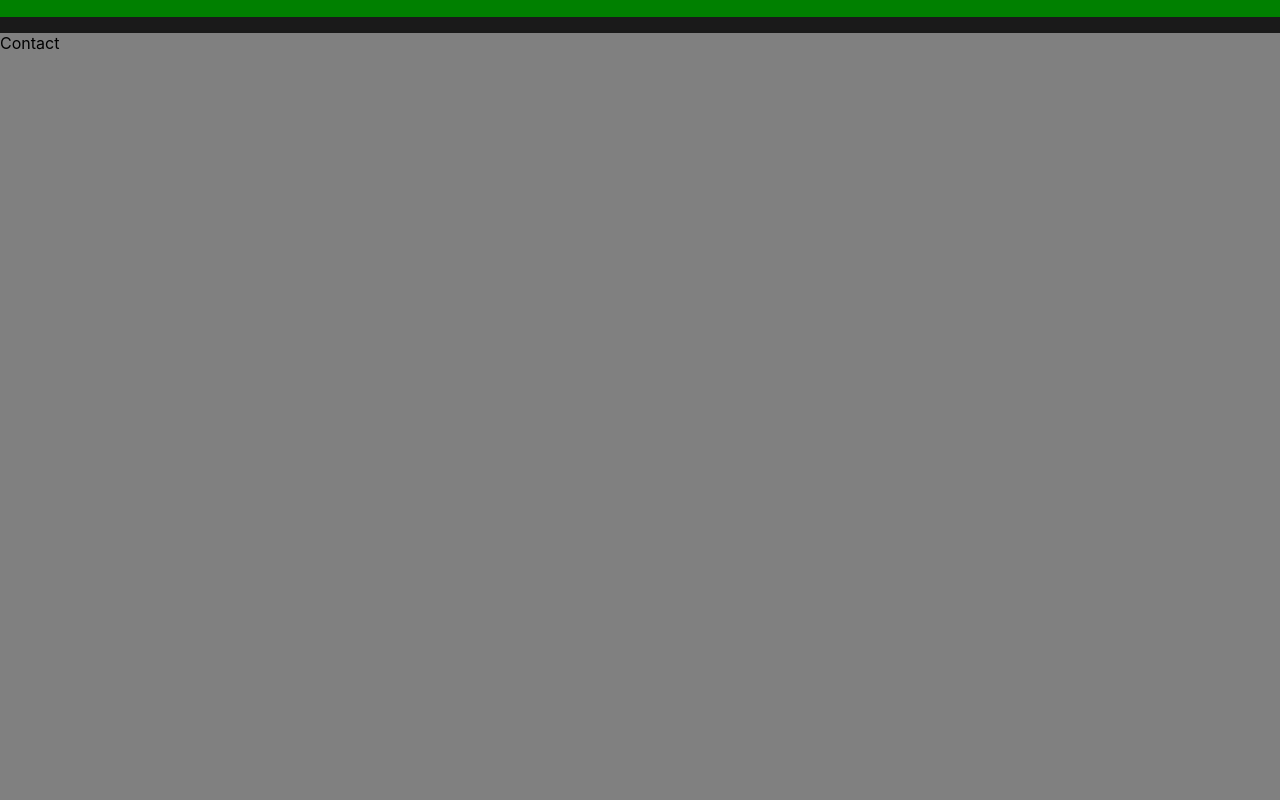
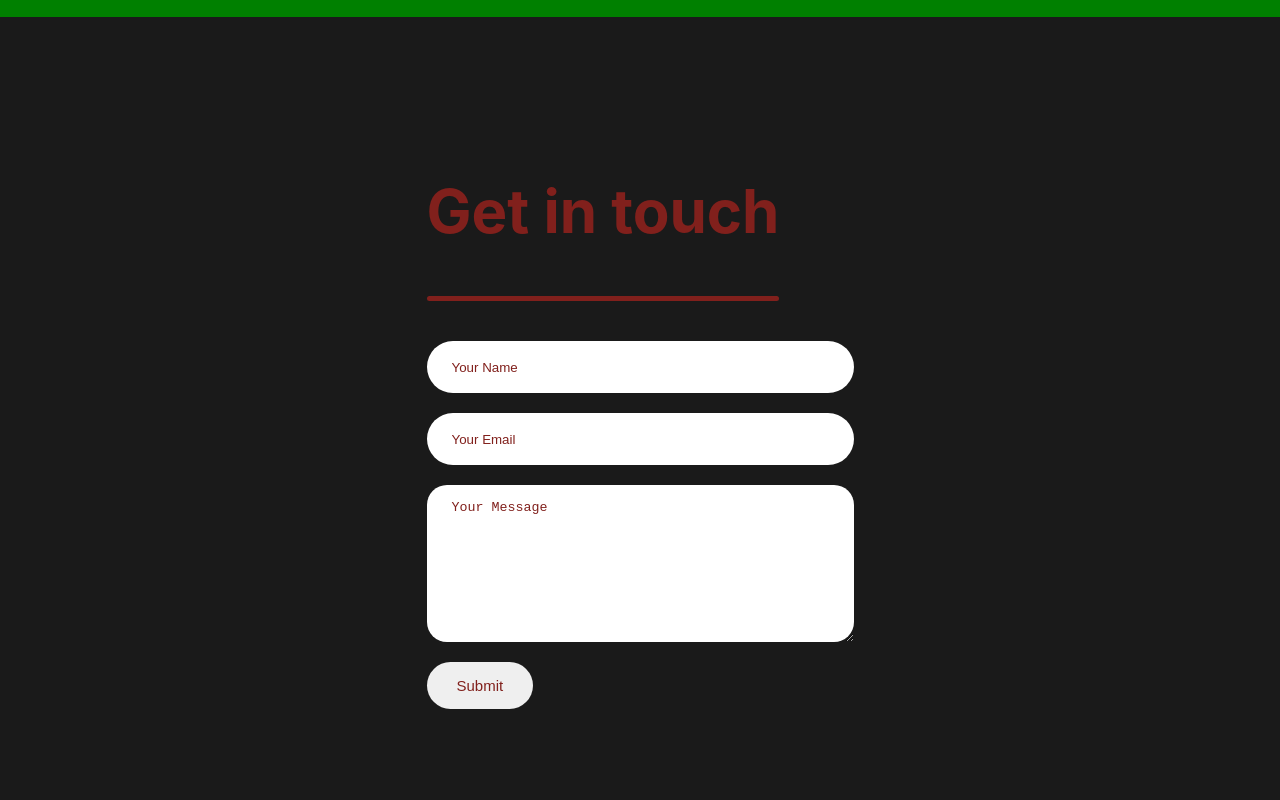
Before and after one commit to LReed03/portfolio, a React (Create React App) app: page / in a window 1280 px wide. Shown: the part 2400-3200 px from the top of the page. Built offline with nearby package versions, Linux system fonts and the light colour scheme.

Commit message:
Outline of contact page

```diff
--- a/src/Contact.css
+++ b/src/Contact.css
@@ -1,4 +1,65 @@
 .contact-container{
     height: 100vh;
-    background-color: grey;
+    box-sizing: border-box;
+    display: flex;
+    align-items: center;
+    justify-content: space-evenly;
 }
+
+.contact{
+    display: flex;
+    flex-direction: column;
+    align-items: start;
+    gap: 20px;
+}
+
+.contact-title h2{
+    font-weight: 600px;
+    color: rgb(129, 32, 28);
+    font-size: 60px;
+}
+
+.contact-title hr{
+    border: none;
+    background-color: rgb(129, 32, 28);
+    height: 5px;
+    border-radius: 10px;
+    margin-bottom: 20px;
+}
+
+.contact-inputs{
+    width: 400px;
+    height: 50px;
+    border: none;
+    outline: none;
+    padding-left: 25px;
+    font-weight: 500;
+    color: #666;
+    border-radius: 50px;
+}
+
+.contact textarea{
+    height: 140px;
+    padding-top: 15px;
+    border-radius: 20px;
+}
+
+.contact-inputs:focus{
+    border: 2px solid  rgb(129, 32, 28);
+}
+
+.contact-inputs::placeholder{
+    color:  rgb(129, 32, 28);
+}
+
+.contact button{
+    display: flex;
+    align-items: center;
+    padding: 15px 30px;
+    font-size: 15px;
+    color:  rgb(129, 32, 28);
+    gap: 10px;
+    border: none;
+    border-radius:50px;
+    cursor: pointer;
+}
--- a/src/Contact.js
+++ b/src/Contact.js
@@ -4,7 +4,16 @@ import './Contact.css';
 function Contact(){
     return(
         <div className="contact-container">
-            <p>Contact</p>
+            <form action="" className="contact">
+                <div className="contact-title">
+                    <h2>Get in touch</h2>
+                    <hr/>
+                </div>
+                <input type="text" name="name" placeholder="Your Name" className="contact-inputs" required></input>
+                <input type="email" name="email" placeholder="Your Email" className="contact-inputs" required></input>
+                <textarea name="message" placeholder="Your Message" className="contact-inputs" required></textarea>
+                <button type="submit">Submit</button>
+            </form>
         </div>
     )
 }
```
